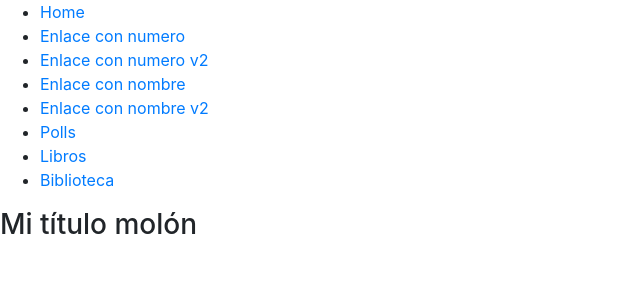
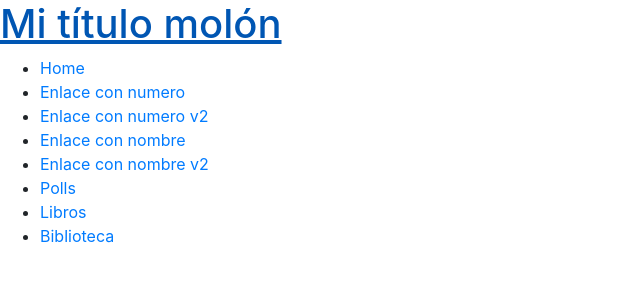
Before and after one commit to pepesan/ejemplobasedijango, a Django app: page / in a window 1280 px wide. Shown: the top 300 px of the page, without its empty margins (0-640 px from the left). Run offline with Django 3.2, Linux system fonts and the light colour scheme; some libraries are stand-ins or nearby versions.

Commit message:
creado tema principal de app

```diff
--- a/biblioteca/models.py
+++ b/biblioteca/models.py
@@ -1,5 +1,6 @@
 from django.db import models
-from django.urls import reverse #Used to generate URLs by reversing the URL patterns
+#Used to generate URLs by reversing the URL patterns
+from django.urls import reverse
 import uuid  # Required for unique book instances
 
 class Language(models.Model):
--- a/templates/home/index.html
+++ b/templates/home/index.html
@@ -1,16 +1,4 @@
-{% load bootstrap4 %}
-{# Load CSS and JavaScript #}
-{% bootstrap_css %}
-{% bootstrap_javascript jquery='full' %}
-<ul>
-    <li><a href="{% url 'home:index' %}">Home</a></li>
-    <li><a href="home/2">Enlace con numero</a></li>
-    <li><a href="{% url 'home:detail' 2 %}">Enlace con numero v2</a></li>
-    <li><a href="home/pepe">Enlace con nombre</a></li>
-    <li><a href="{% url 'home:nombre' 'pepe' %}">Enlace con nombre v2</a></li>
-    <li><a href="{% url 'polls:index' %}">Polls</a></li>
-    <!-- Cambiar a un enlace nombrado por urls -->
-    <li><a href="/libros">Libros</a></li>
-    <li><a href="{% url 'genre-list' %}">Biblioteca</a></li>
-</ul>
-<h3>{{ titulo }}</h3>
+{% extends 'theme/base.html' %}
+{% block content %}
+        <h3>{{ titulo }}</h3>
+{% endblock %}
--- /dev/null
+++ b/templates/theme/base.html
@@ -0,0 +1,44 @@
+<!DOCTYPE html>
+    <html>
+        <head>
+            <title>Django Girls blog</title>
+            {% load bootstrap4 %}
+            {# Load CSS and JavaScript #}
+            {% bootstrap_css %}
+            {% bootstrap_javascript jquery='full' %}
+            {% load staticfiles %}
+        </head>
+        <body>
+            <div class="page-header">
+                <h1><a href="/">{{ titulo }}</a></h1>
+            </div>
+            <div>
+                <ul>
+                <li><a href="{% url 'home:index' %}">Home</a></li>
+                <li><a href="home/2">Enlace con numero</a></li>
+                <li><a href="{% url 'home:detail' 2 %}">Enlace con numero v2</a></li>
+                <li><a href="home/pepe">Enlace con nombre</a></li>
+                <li><a href="{% url 'home:nombre' 'pepe' %}">Enlace con nombre v2</a></li>
+                <li><a href="{% url 'polls:index' %}">Polls</a></li>
+                <!-- Cambiar a un enlace nombrado por urls -->
+                <li><a href="/libros">Libros</a></li>
+                <li><a href="{% url 'genre-list' %}">Biblioteca</a></li>
+            </ul>
+            </div>
+            <div class="content container">
+                <div class="row">
+                    <div class="col-md-8">
+                    {% for post in posts %}
+                        <div class="post">
+                            <div class="date">
+                                {{ post.published_date }}
+                            </div>
+                            <h1><a href="">{{ post.title }}</a></h1>
+                            <p>{{ post.text|linebreaksbr }}</p>
+                        </div>
+                    {% endfor %}
+                    </div>
+                </div>
+            </div>
+        </body>
+    </html>
```
Also changed, not shown: 1 other file.
